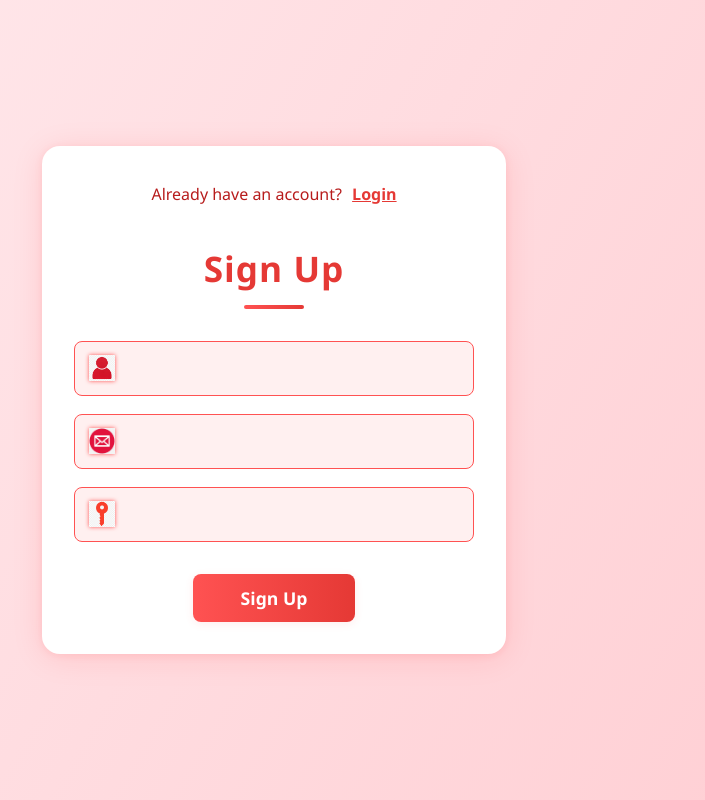
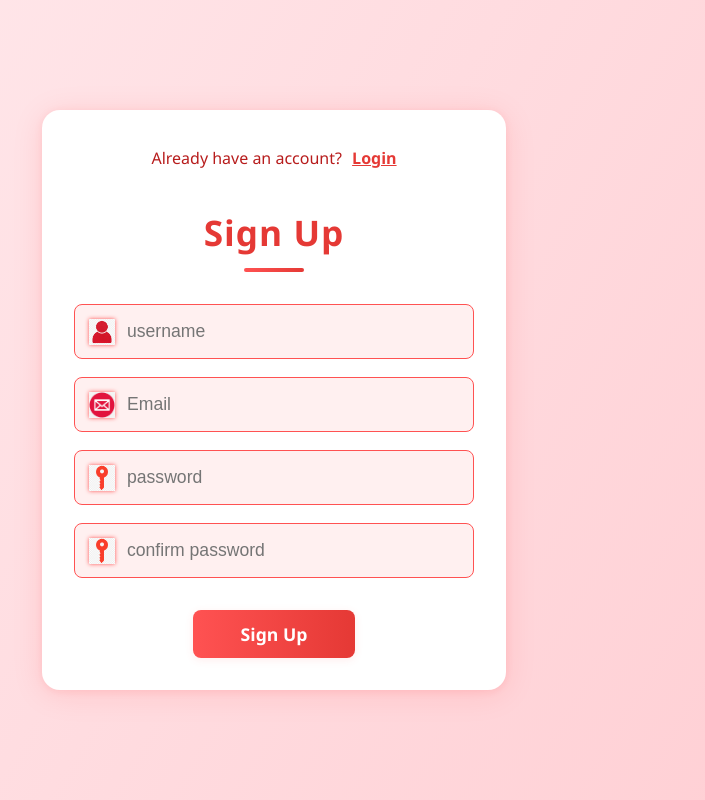
Before and after one commit to MateuszMieszko/loqui-chat-app, a React (Vite) app in the folder webpage/: page / in a window 1280 px wide. Both pictures are taken after a click on the element "Sign Up". Shown: the whole page, without its empty margins (366-1071 px from the left). Built offline with nearby package versions, Linux system fonts and the light colour scheme.

Commit message:
PRITIER INTERFACE, first step to check user

```diff
--- a/webpage/src/LoginSignup/LoginSignup.jsx
+++ b/webpage/src/LoginSignup/LoginSignup.jsx
@@ -7,7 +7,13 @@ const email_logo = '/email_logo.png';
 const password_logo = '/password_logo.png';
 
 const LoginSignup = () => {
-  const [action, setAction] = useState("Login");
+
+    const [action, setAction] = useState("Login");
+    const [username, setUsername] = useState("");
+    const [email, setEmail] = useState("");
+    const [password, setPassword] = useState("");
+    const [confirmPassword, setConfirmPassword] = useState("");
+    const [error, setError] = useState("");
   return (
     <div className='container'>
         <div className="switch-action-container">
@@ -28,23 +34,56 @@ const LoginSignup = () => {
         <div className="inputs">
             <div className="input">
                 <img src={user_logo} alt="User" />
-                <input type="text" />
+                <input
+                type="text"
+                value={username}
+                onChange={(e) => setUsername(e.target.value)}
+                placeholder="username"
+                required
+                />
             </div>
         </div>
         {action === "Sign Up" && (
         <div className="inputs">
             <div className="input">
                 <img src={email_logo} alt="Email" />
-                <input type="email" />
+                <input
+                type = "text"
+                value={email}
+                onChange={(e) => setEmail(e.target.value)}
+                placeholder="Email"
+                required
+                />
             </div>
         </div>
         )}
         <div className="inputs">
             <div className="input">
                 <img src={password_logo} alt="Password" />
-                <input type="password" />
+                <input
+                type="password"
+                value={password}
+                onChange={(e) => setPassword(e.target.value)}
+                placeholder="password"
+                required
+                />
             </div>
         </div>
+        {action === "Sign Up" && (
+        <div className="inputs">
+            <div className="input">
+                <img src={password_logo} alt="PasswordV2" />
+                <input
+                type="password"
+                value={confirmPassword}
+                onChange={(e) => setConfirmPassword(e.target.value)}
+                placeholder="confirm password"
+                required
+                />
+            </div>
+        </div>
+        )}
+
         <div className="ok-btn-container">
             <button className="ok-btn">{action}</button>
         </div>
```
